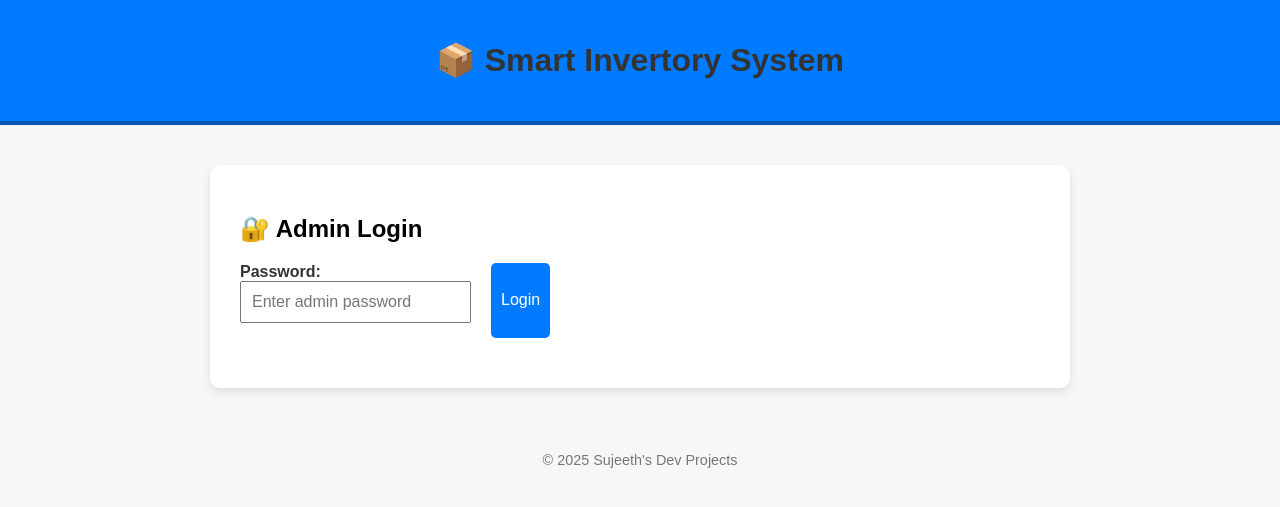
After one commit to SujeethMuru/smart-inventory-system, a Flask app: template web/templates/admin_login.html in a window 1280 px wide. The commit adds this page. Shown: the top 507 px of the page. Run offline with Flask 3, Linux system fonts and the light colour scheme; the template is opened without the code that fills it, so the values that code supplies are empty.

Commit message:
Added style to admin login and added drop down for categories

```diff
--- a/web/app.py
+++ b/web/app.py
@@ -45,13 +45,7 @@ def admin_login():
         else:
             return "❌ Incorrect password", 401
 
-    return '''
-        <h2>🔐 Admin Login</h2>
-        <form method="post">
-            <input type="password" name="password" placeholder="Enter admin password" required>
-            <button type="submit">Login</button>
-        </form>
-    '''
+    return render_template("admin_login.html")
 
 @app.route("/logout")
 def logout():
--- a/web/static/style.css
+++ b/web/static/style.css
@@ -28,14 +28,21 @@ form {
     margin-bottom: 20px;
 }
 
+/* Input Fields (Text, Number, Password) */
 input[type="text"],
-input[type="password"],
-button {
+input[type="number"],
+input[type="password"] {
+    width: 100%;
+    max-width: 100%;
+    box-sizing: border-box;
     padding: 10px;
     font-size: 1rem;
 }
 
+/* Buttons */
 button {
+    padding: 10px;
+    font-size: 1rem;
     background-color: #007bff;
     color: white;
     border: none;
@@ -98,12 +105,3 @@ label {
     font-weight: bold;
     color: #333;
 }
-
-/* categories in cards fix */
-input[type="text"],
-input[type="number"],
-input[type="password"] {
-    width: 100%;
-    max-width: 100%;
-    box-sizing: border-box;
-}
--- /dev/null
+++ b/web/templates/admin_login.html
@@ -0,0 +1,14 @@
+{% extends "base.html" %}
+{% block title %}Admin Logic{% endblock %}
+
+{% block content %}
+<h2>🔐 Admin Login</h2>
+<form method="post">
+    <div>
+        <label>Password:</label><br>
+        <input type="password" name="password" placeholder="Enter admin password" required>
+    </div>
+    <br>
+    <button type="submit">Login</button>
+</form>
+{% endblock %}
```
Also changed, not shown: web/templates/add_product.html (+8 -1 lines).
